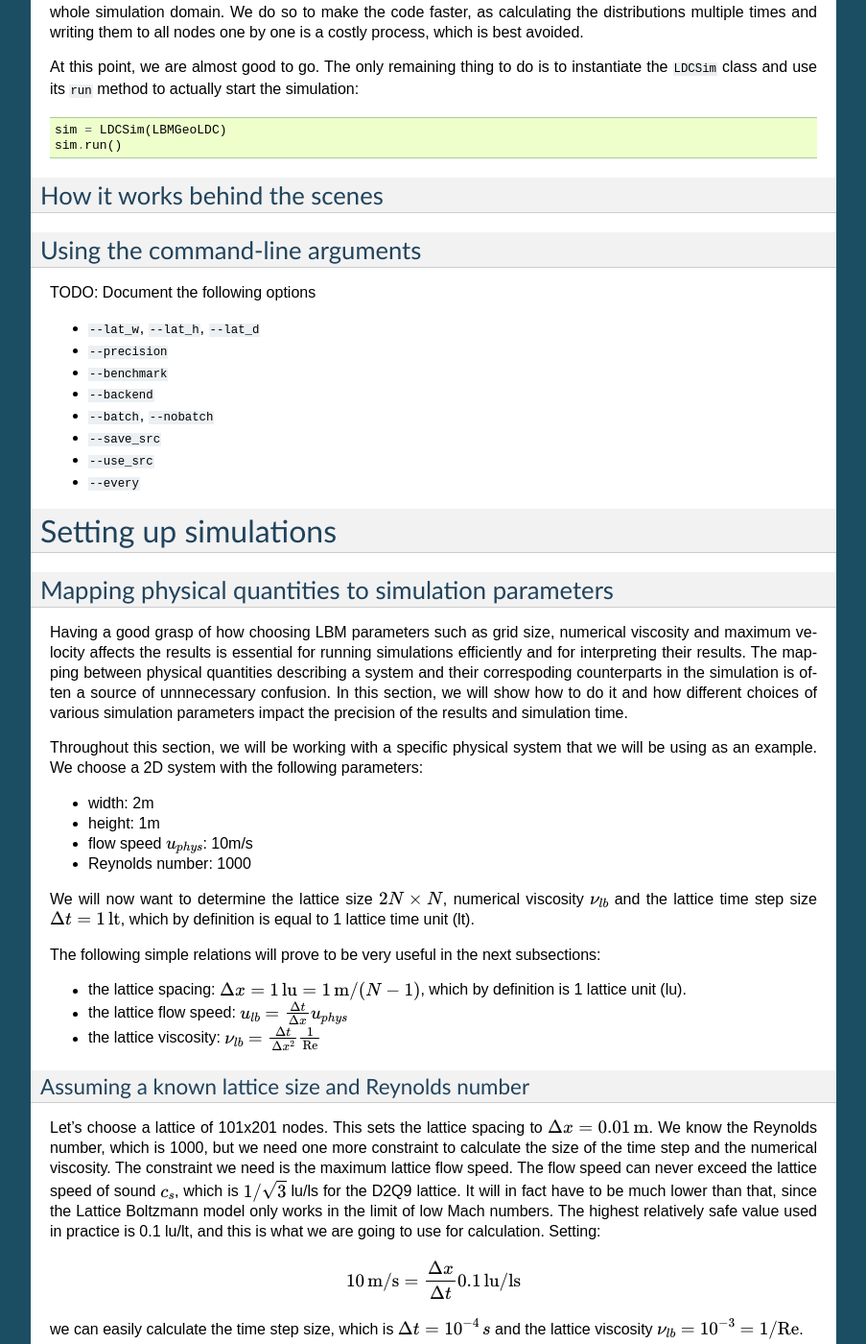
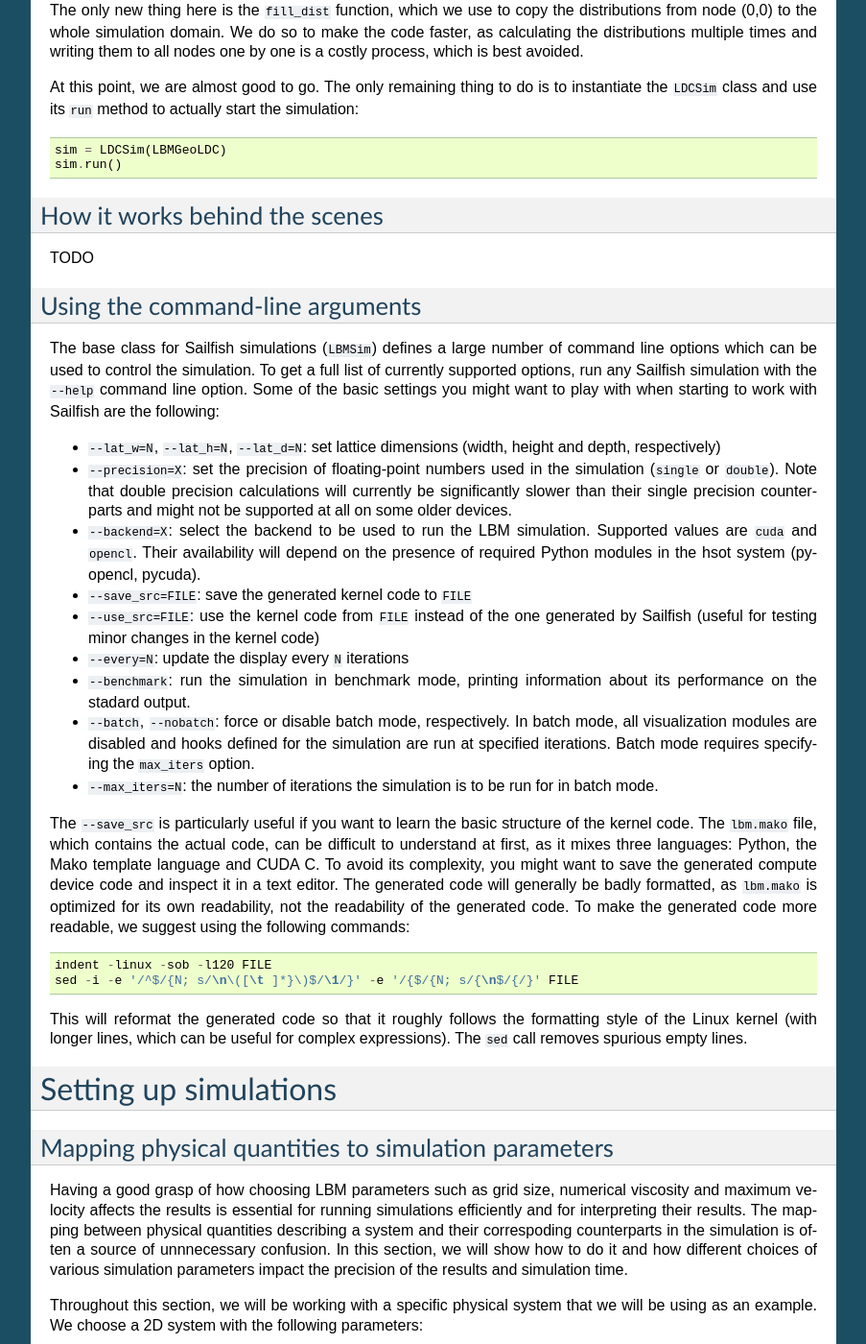
Before and after one commit to sailfish-team/sailfish, a Sphinx documentation site: the page built from doc/main.rst, in a window 1280 px wide and 1400 px high, scrolled down 2939 px. Shown: the whole window at 96% size, without its empty margins (198-1101 px from the left). Built offline with Sphinx 7.4.7, drawn with Linux system fonts in a browser that asks for light colours; formulas are drawn with MathJax 3; some of the changed text lies outside the part shown.

Commit message:
Add a section documenting the basic command line options.

```diff
--- a/doc/main.rst
+++ b/doc/main.rst
@@ -16,11 +16,10 @@ The general goals of the project are as follows:
 
 * **performance** the code is optimized for the current generation of NVIDIA GPUs.
   With a single state of the art video board, it is possible to achieve a simulation speed
-  of about 700 MLUPS.  To achieve comparable performance with typical off-the-shelf CPUs,
-  a small cluster would be necessary.
+  of 800 - 1200 MLUPS (depending on the used grid and model).  To achieve comparable performance with
+  typical off-the-shelf CPUs, a small cluster would be necessary.
 
-* **scalability**: the code is designed to scale well (i.e. linearly) with
-  increasing number of compute cores.
+* **scalability**: the code is designed to scale well with increasing number of compute cores.
 
 * **agility and extendability**: by implementing large parts of the code in a very
   expressive language (Python), we aim at encouraging rapid experimentation.
@@ -184,19 +183,47 @@ simulation::
 
 How it works behind the scenes
 ------------------------------
+TODO
 
 Using the command-line arguments
 --------------------------------
-TODO: Document the following options
+The base class for Sailfish simulations (``LBMSim``) defines a large number of command line
+options which can be used to control the simulation.  To get a full list of currently supported
+options, run any Sailfish simulation with the ``--help`` command line option.  Some of the
+basic settings you might want to play with when starting to work with Sailfish are the following:
 
-* ``--lat_w``, ``--lat_h``, ``--lat_d``
-* ``--precision``
-* ``--benchmark``
-* ``--backend``
-* ``--batch``, ``--nobatch``
-* ``--save_src``
-* ``--use_src``
-* ``--every``
+* ``--lat_w=N``, ``--lat_h=N``, ``--lat_d=N``: set lattice dimensions (width, height and depth, respectively)
+* ``--precision=X``: set the precision of floating-point numbers used in the simulation (``single`` or ``double``).
+  Note that double precision calculations will currently be significantly slower than their single precision
+  counterparts and might not be supported at all on some older devices.
+* ``--backend=X``: select the backend to be used to run the LBM simulation.  Supported values are
+  ``cuda`` and ``opencl``.  Their availability will depend on the presence of required Python
+  modules in the hsot system (pyopencl, pycuda).
+* ``--save_src=FILE``: save the generated kernel code to ``FILE``
+* ``--use_src=FILE``: use the kernel code from ``FILE`` instead of the one generated by Sailfish
+  (useful for testing minor changes in the kernel code)
+* ``--every=N``: update the display every ``N`` iterations
+* ``--benchmark``: run the simulation in benchmark mode, printing information about its
+  performance on the stadard output.
+* ``--batch``, ``--nobatch``: force or disable batch mode, respectively.  In batch mode, all
+  visualization modules are disabled and hooks defined for the simulation are run at
+  specified iterations.  Batch mode requires specifying the ``max_iters`` option.
+* ``--max_iters=N``: the number of iterations the simulation is to be run for in batch mode.
+
+The ``--save_src`` is particularly useful if you want to learn the basic structure of the
+kernel code.  The ``lbm.mako`` file, which contains the actual code, can be difficult to
+understand at first, as it mixes three languages: Python, the Mako template language and
+CUDA C.  To avoid its complexity, you might want to save the generated compute device code
+and inspect it in a text editor.  The generated code will generally be badly formatted,
+as ``lbm.mako`` is optimized for its own readability, not the readability of the generated
+code.  To make the generated code more readable, we suggest using the following commands::
+
+    indent -linux -sob -l120 FILE
+    sed -i -e '/^$/{N; s/\n\([\t ]*}\)$/\1/}' -e '/{$/{N; s/{\n$/{/}' FILE
+
+This will reformat the generated code so that it roughly follows the formatting style
+of the Linux kernel (with longer lines, which can be useful for complex expressions).
+The ``sed`` call removes spurious empty lines.
 
 Setting up simulations
 ======================
```
